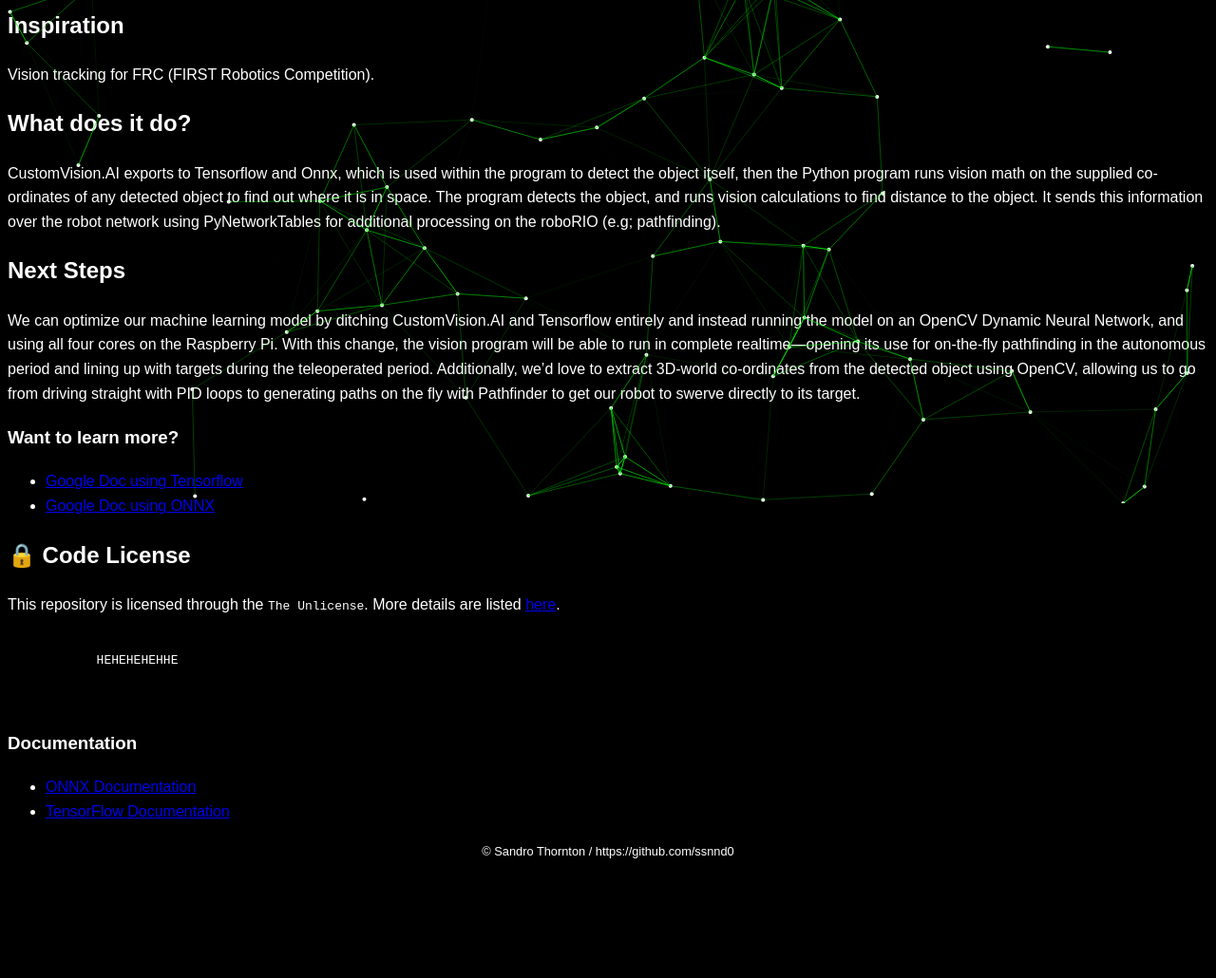
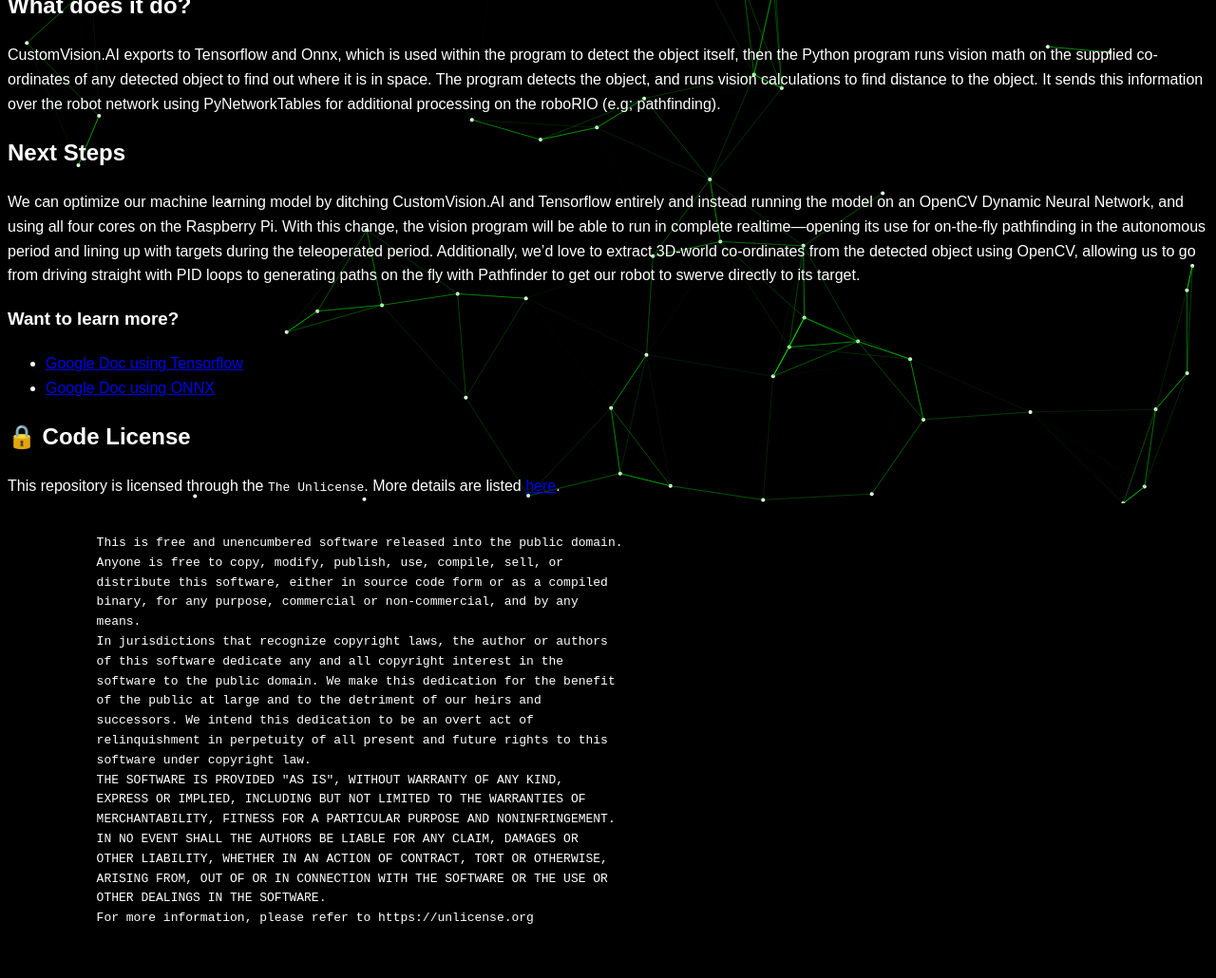
Before and after one commit to ssnnd0/611-FRC-VISION, a plain HTML site: page index.html in a window 1280 px wide. Shown: the part 270-1300 px from the top of the page at 95% size. Before the commit the page ends 1186 px from the top, so only its background shows below. Drawn offline with Linux system fonts and the light colour scheme.

Commit message:
Update index.html

```diff
--- a/index.html
+++ b/index.html
@@ -1,4 +1,4 @@
-Put your HTML text here<!DOCTYPE html>
+<!DOCTYPE html>
 <html lang="en">
 <head>
     <meta charset="UTF-8">
@@ -10,7 +10,7 @@ Put your HTML text here<!DOCTYPE html>
             line-height: 1.6;
             background-color: black;
             color: white;
-            cursor: none; /* Hide the default cursor */
+            /* cursor: none;  Remove this line to show the default cursor */
             z-index: 999;
         }
         .custom-cursor {
@@ -39,6 +39,7 @@ Put your HTML text here<!DOCTYPE html>
             left: 0;
             height:100%;
             width:100%;
+            z-index:-1;
         }
     </style>
 </head>
@@ -62,7 +63,26 @@ Put your HTML text here<!DOCTYPE html>
     <p>This repository is licensed through the <code>The Unlicense</code>. More details are listed <a href="https://github.com/ssnnd0/611-FRC-VISIOn/blob/main/LICENSE">here</a>.</p>
     <pre>
         <code>
-            HEHEHEHEHHE
+            This is free and unencumbered software released into the public domain.
+            Anyone is free to copy, modify, publish, use, compile, sell, or
+            distribute this software, either in source code form or as a compiled
+            binary, for any purpose, commercial or non-commercial, and by any
+            means.
+            In jurisdictions that recognize copyright laws, the author or authors
+            of this software dedicate any and all copyright interest in the
+            software to the public domain. We make this dedication for the benefit
+            of the public at large and to the detriment of our heirs and
+            successors. We intend this dedication to be an overt act of
+            relinquishment in perpetuity of all present and future rights to this
+            software under copyright law.
+            THE SOFTWARE IS PROVIDED "AS IS", WITHOUT WARRANTY OF ANY KIND,
+            EXPRESS OR IMPLIED, INCLUDING BUT NOT LIMITED TO THE WARRANTIES OF
+            MERCHANTABILITY, FITNESS FOR A PARTICULAR PURPOSE AND NONINFRINGEMENT.
+            IN NO EVENT SHALL THE AUTHORS BE LIABLE FOR ANY CLAIM, DAMAGES OR
+            OTHER LIABILITY, WHETHER IN AN ACTION OF CONTRACT, TORT OR OTHERWISE,
+            ARISING FROM, OUT OF OR IN CONNECTION WITH THE SOFTWARE OR THE USE OR
+            OTHER DEALINGS IN THE SOFTWARE.
+            For more information, please refer to https://unlicense.org
         </code>
     </pre>
     <h3>Documentation</h3>
@@ -77,7 +97,7 @@ Put your HTML text here<!DOCTYPE html>
         const canvas = document.getElementById('backgroundCanvas');
         const ctx = canvas.getContext('2d');
         const dots = [];
-        const numDots = 100;
+        const numDots = 75;
         const maxDistance = 150;
 
         canvas.width = window.innerWidth;
@@ -126,22 +146,8 @@ Put your HTML text here<!DOCTYPE html>
             requestAnimationFrame(draw);
         }
 
-        document.addEventListener('mousemove', function(e) {
-            const cursor = document.getElementById('customCursor');
-            cursor.style.left = e.pageX + 'px';
-            cursor.style.top = e.pageY + 'px';
-
-            dots.push({
-                x: e.pageX,
-                y: e.pageY,
-                vx: 0,
-                vy: 0
-            });
-
-            if (dots.length > numDots) {
-                dots.shift();
-            }
-        });
+        // Remove the mousemove event listener
+        // document.addEventListener('mousemove', function(e) { ... });
 
         draw();
     </script>
```
